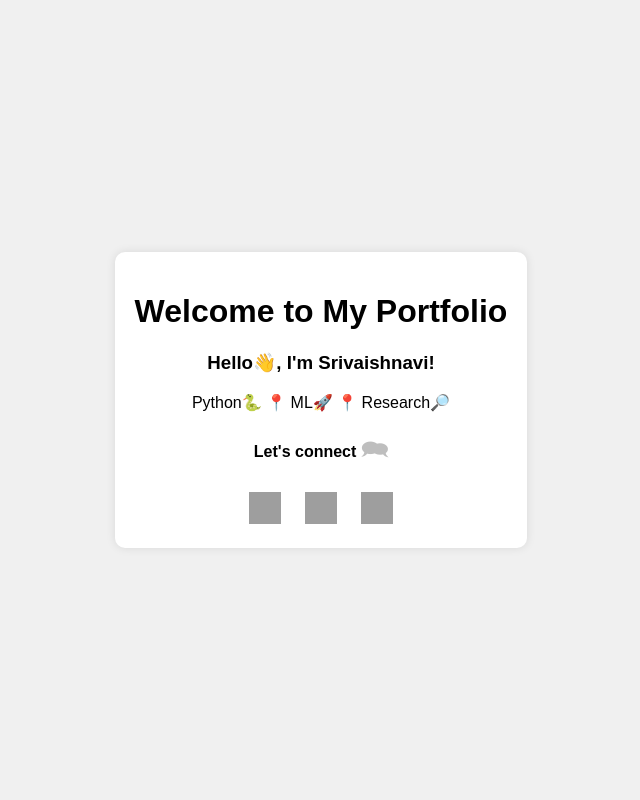
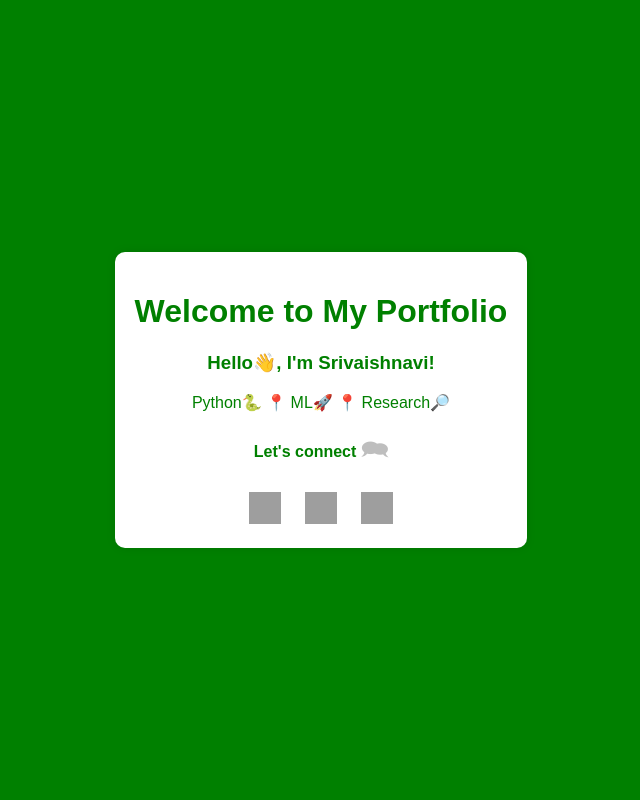
Before and after one commit to Y-Srivaishnavi/portfolio, a Flask app: page / in a window 1280 px wide. Shown: the whole page, without its empty margins (319-959 px from the left). Run offline with Flask 3, Linux system fonts and the light colour scheme; grey boxes are pictures that could not be loaded.

Commit message:
Update styles.css

```diff
--- a/static/styles.css
+++ b/static/styles.css
@@ -1,20 +1,22 @@
 body {
     font-family: Arial, sans-serif;
-    background-color: #f0f0f0;
+    background-color: green;
     margin: 0;
     padding: 0;
-    display: flex;
     justify-content: center;
     align-items: center;
     height: 100vh;
+    display:flex;
 }
 
 .container {
     background: #fff;
     padding: 20px;
     border-radius: 10px;
+    color: green;
     box-shadow: 0 0 10px rgba(0, 0, 0, 0.1);
     text-align: center;
+    display: inline;
 }
 
 .links a {
```
